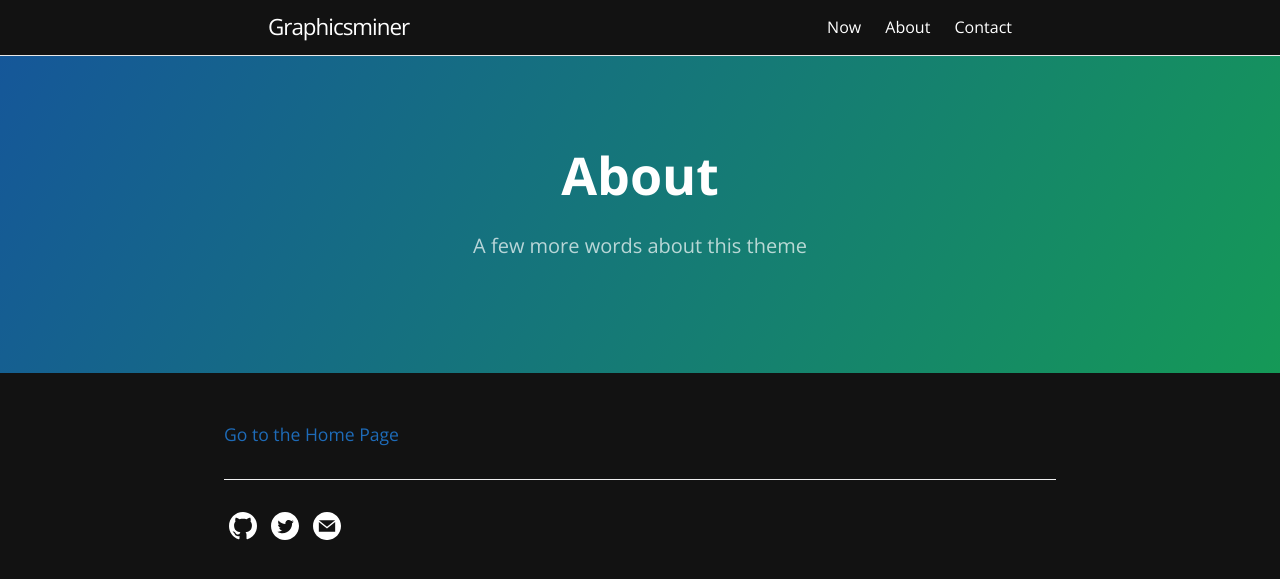
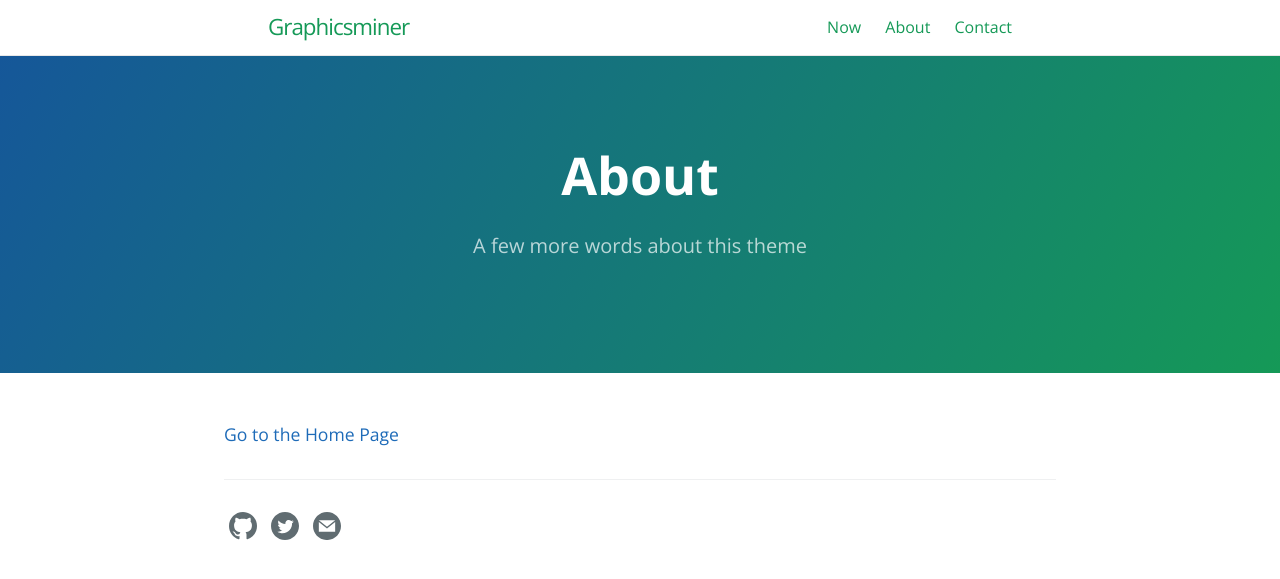
Before and after one commit to graphicsminer/graphicsminer.github.io, a Jekyll site: the page built from about.md, in a window 1280 px wide. Shown: the top 579 px of the page. Built offline with Jekyll 4.4.1, drawn with Linux system fonts in a browser that asks for light colours.

Commit message:
Revert back to default theme

```diff
--- a/_sass/blog.scss
+++ b/_sass/blog.scss
@@ -9,9 +9,9 @@ $base-line-height: 1.5 !default;
 
 $spacing-unit:     30px !default;
 
-$main-background-color: #121212 !default;  //#282C34 atom dark
+//$main-background-color: #121212 !default;  //#282C34 atom dark
 
-$text-color:       #fff;//$section-headings-color !default;
+$text-color:       $section-headings-color !default;
 $background-color: #fdfdfd !default;
 $brand-color:      #2a7ae2 !default;
 
--- a/_sass/blog/_layout.scss
+++ b/_sass/blog/_layout.scss
@@ -4,7 +4,7 @@
 .site-header {
   border-bottom: 1px solid $grey-color-light;
   min-height: $spacing-unit * 1.865;
-  background-color: $main-background-color;
+  //background-color: $main-background-color;
 
   // Positioning context for the mobile navigation icon
   position: relative;
--- a/_sass/jekyll-theme-cayman-blog.scss
+++ b/_sass/jekyll-theme-cayman-blog.scss
@@ -33,7 +33,7 @@ body {
   font-size: 16px;
   line-height: 1.5;
   color: $body-text-color;
-  background-color: $main-background-color;
+  //background-color: $main-background-color;
 }
 
 #skip-to-content {
--- a/_sass/variables.scss
+++ b/_sass/variables.scss
@@ -9,7 +9,7 @@ $header-bg-color-secondary: #155799 !default;
 
 // Text
 $section-headings-color: #159957 !default;
-$body-text-color: #fff !default;//#606c71 !default;
+$body-text-color: #606c71 !default; //#fff !default;
 $body-link-color: #1e6bb8 !default;
 $blockquote-text-color: #819198 !default;
 
```
